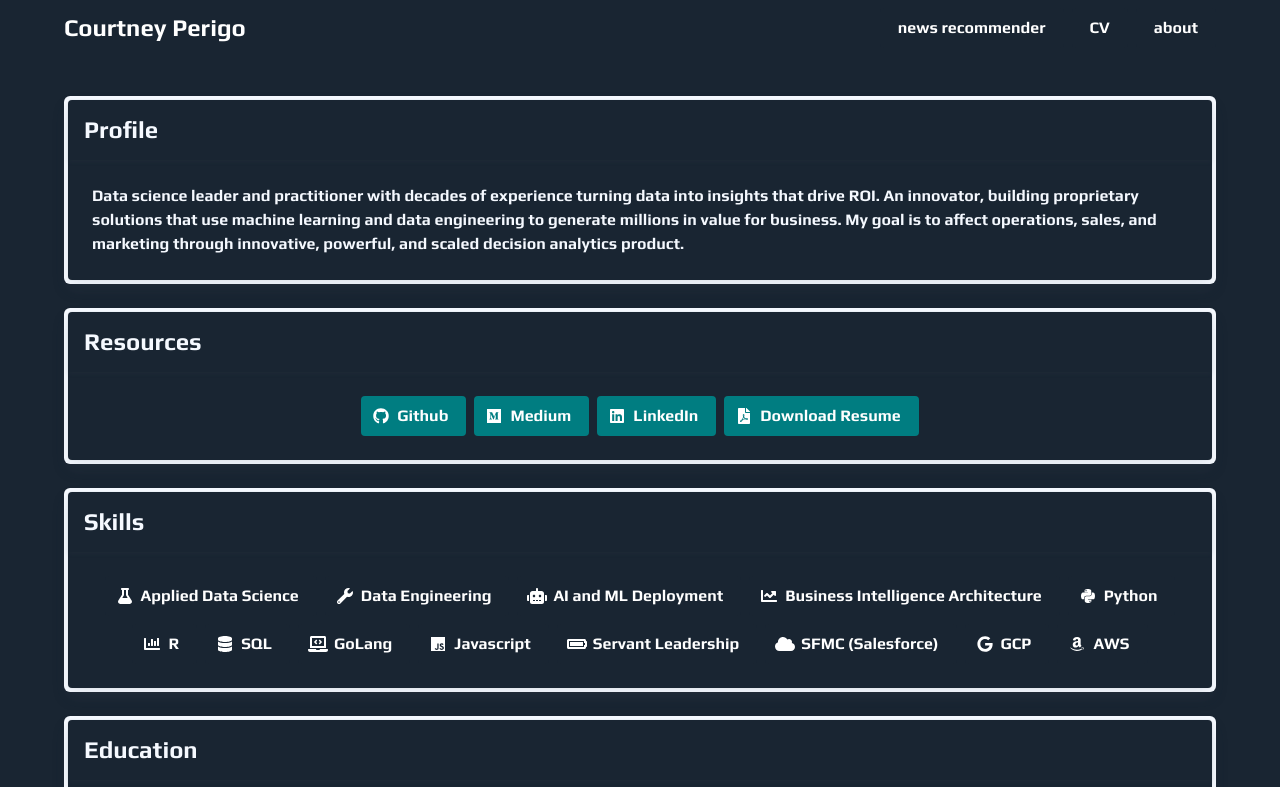
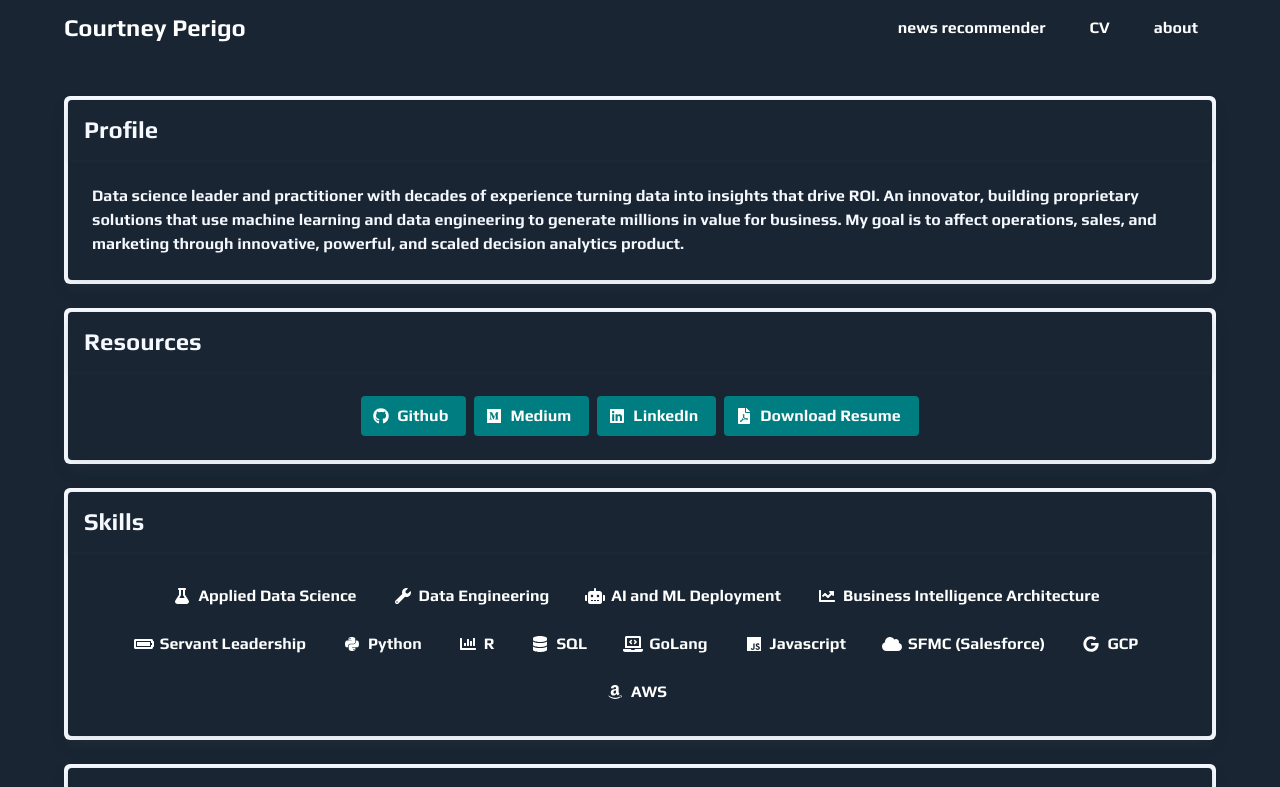
Before and after one commit to agentdanger/courtney-perigo-dotcom, a Vue app in the folder courtney-perigo-dotcom/: page /cv in a window 1280 px wide. Shown: the top 787 px of the page. Built offline with nearby package versions, Linux system fonts and the light colour scheme; what vue3-apexcharts would draw is missing.

Commit message:
Update Cv.vue

```diff
--- a/courtney-perigo-dotcom/src/views/Cv.vue
+++ b/courtney-perigo-dotcom/src/views/Cv.vue
@@ -224,6 +224,10 @@ export default {
                     icon: 'fas fa-chart-line'
                 },
                 {
+                    name: 'Servant Leadership',
+                    icon: 'fas fa-battery-full'
+                },
+                {
                     name: 'Python',
                     icon: 'fab fa-python'
                 },
@@ -242,10 +246,6 @@ export default {
                 {
                     name: 'Javascript',
                     icon: 'fab fa-js'
-                },
-                {
-                    name: 'Servant Leadership',
-                    icon: 'fas fa-battery-full'
                 },
                 {
                     name: 'SFMC (Salesforce)',
```
